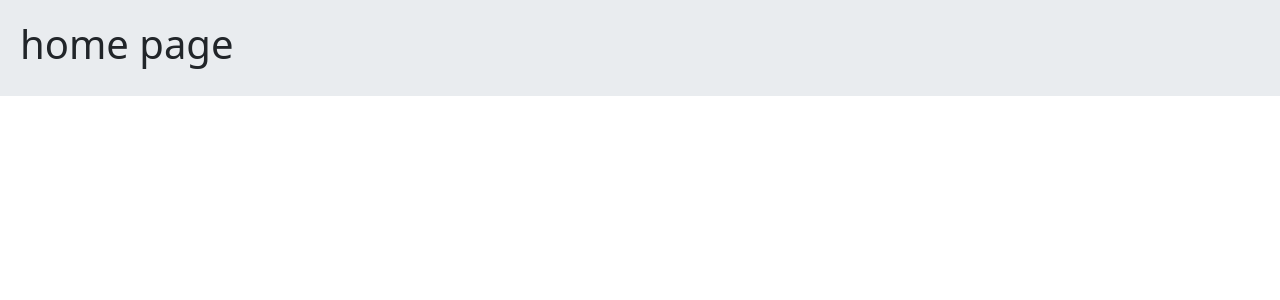
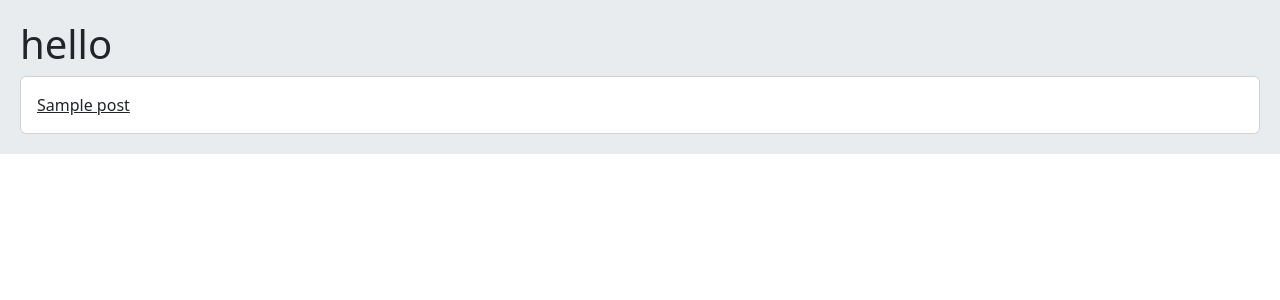
Before and after one commit to Amirsalar-Hosseini/flask_project, a Flask app: page / in a window 1280 px wide. Shown: the part 56-356 px from the top of the page. Run offline with Flask 3, Linux system fonts and the light colour scheme; tables that the repository leaves empty hold one stand-in row (values such as "Sample post").

Commit message:
detail page created and now u can see all posts in home page

```diff
--- a/apps/home/routes.py
+++ b/apps/home/routes.py
@@ -1,7 +1,10 @@
 from flask import Blueprint, render_template
+from apps.extensions import db
+from apps.posts.models import Post
 
 blueprint = Blueprint('home', __name__)
 
 @blueprint.route('/')
 def home():
-    return render_template('home/home.html')
+    posts = db.session.execute(db.select(Post).order_by(Post.created_at)).scalars()
+    return render_template('home/home.html', posts=posts)
--- a/apps/templates/home/home.html
+++ b/apps/templates/home/home.html
@@ -7,7 +7,14 @@
 {% block content %}
 
 
-    <h1>home page</h1>
+    <h1>hello {% if current_user.is_authenticated %}
+        {{ current_user.username }}
+    {% endif %} </h1>
+    <div class="card">
+        {% for post in posts %}
+            <a href="{{ url_for('posts.detail_post', post_id=post.id) }}" class="card-body">{{ post.title }}</a>
+        {% endfor %}
+    </div>
 
 
 {% endblock %}
```
Also changed, not shown: apps/posts/routes.py (+11 -0 lines), apps/templates/posts/detail-posts.html (added, +18 -0 lines).
